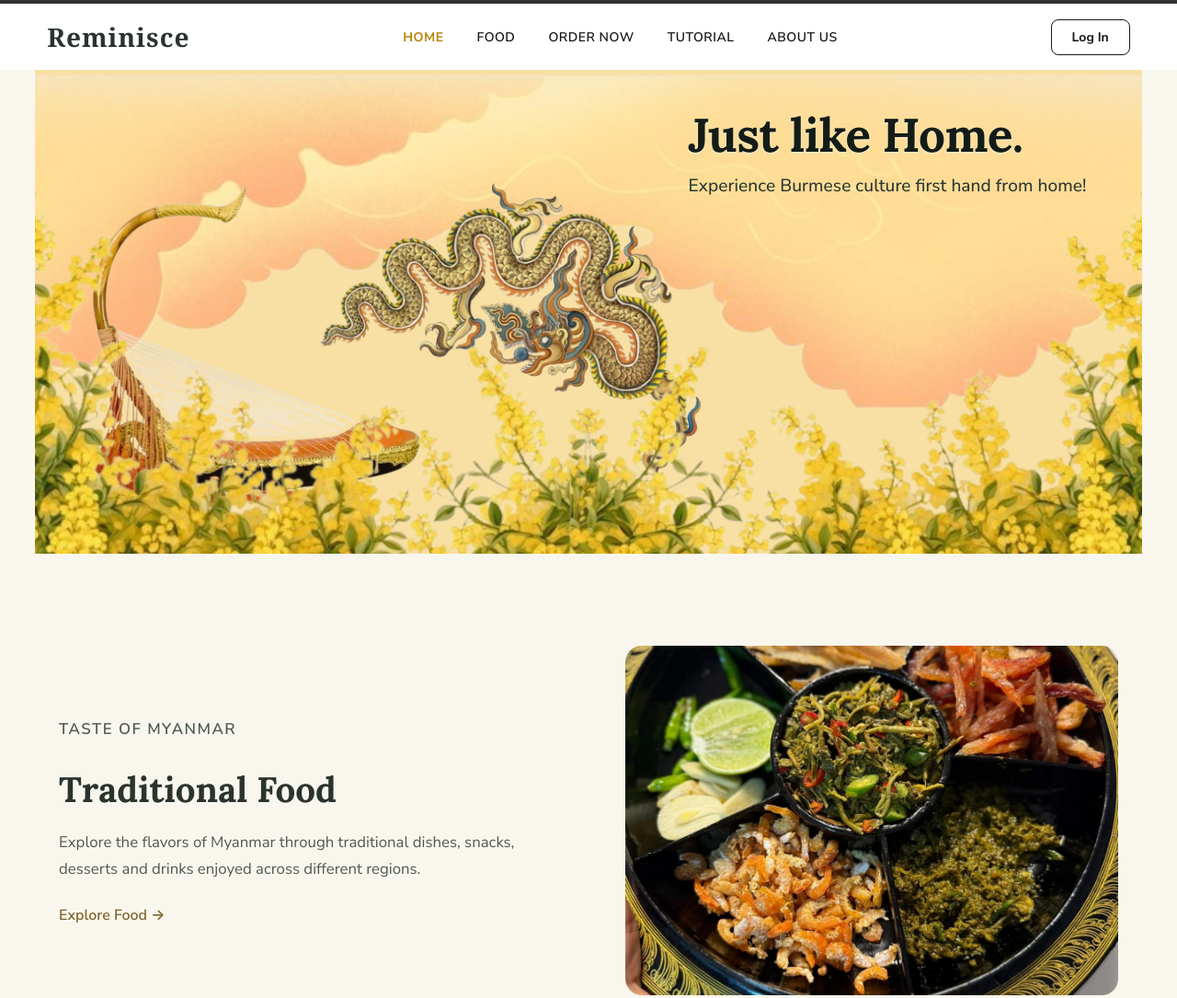
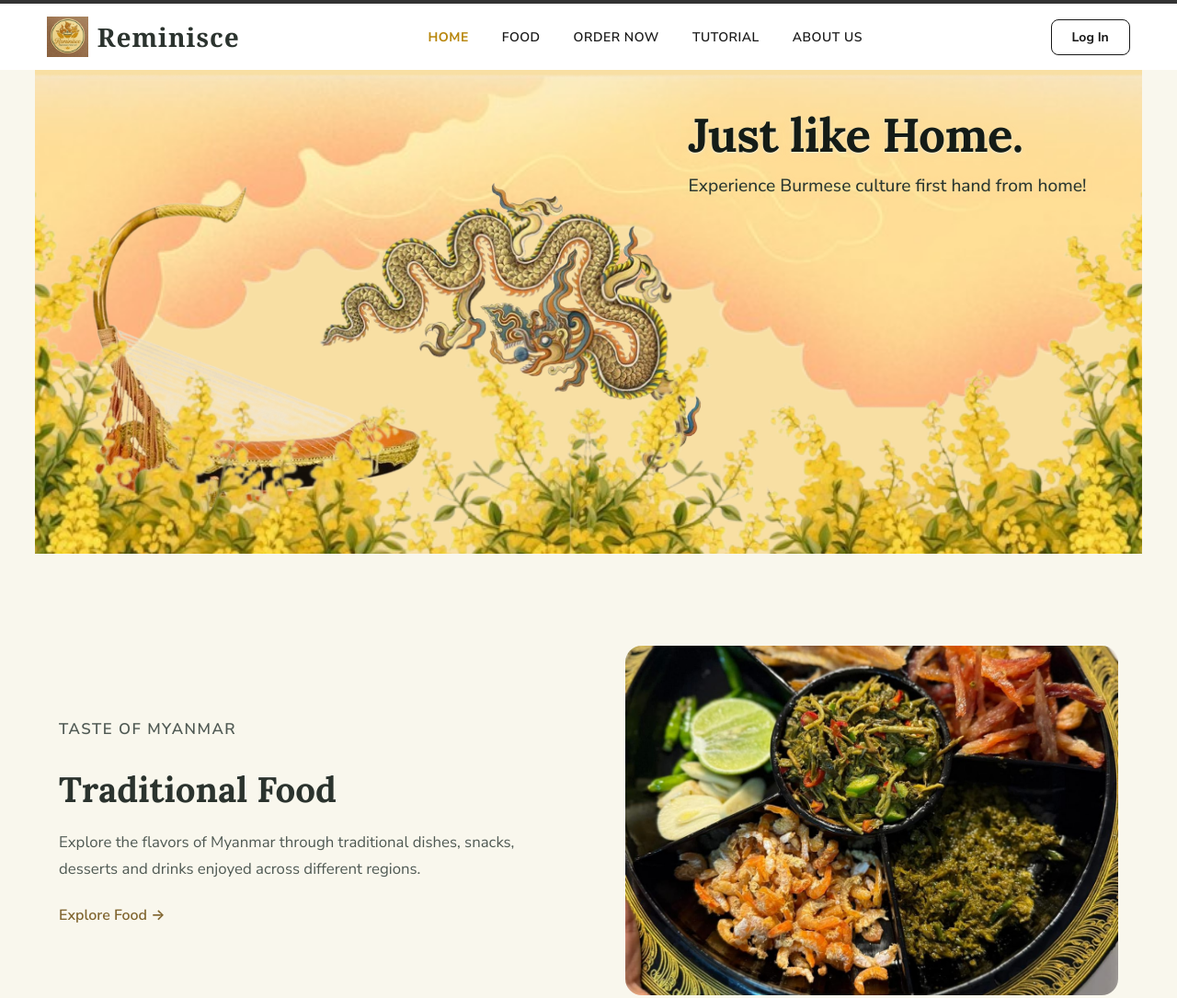
Before and after one commit to Peaz6/Reminisce, a plain HTML site: page index.html in a window 1280 px wide. Shown: the top 1085 px of the page at 92% size. Drawn offline with Linux system fonts and the light colour scheme.

Commit message:
Add site logo to navigation

```diff
--- a/index.html
+++ b/index.html
@@ -21,6 +21,7 @@
     <header class="top-nav">
 
         <div class="logo">
+            <img src="Images/logo.jpg" alt="Reminisce logo">
             Reminisce
         </div>
 
--- a/nav.css
+++ b/nav.css
@@ -22,11 +22,20 @@
 }
 
 .logo {
+    display: flex;
+    align-items: center;
+    gap: 10px;
+
     font-family: Georgia, serif;
     font-size: 28px;
     font-weight: bold;
     letter-spacing: 1px;
     white-space: nowrap;
+}
+
+.logo img {
+    height: 44px;
+    width: auto;
 }
 
 .nav-links {
```
Also changed, not shown: Food/AboutUs.html (+1 -0 lines), Food/Buy.html (+1 -0 lines), Food/Food.html (+1 -0 lines), Food/Tutorial.html (+1 -0 lines), Images/logo.jpg (added).
